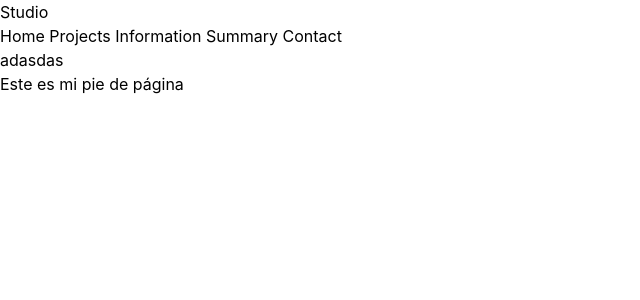
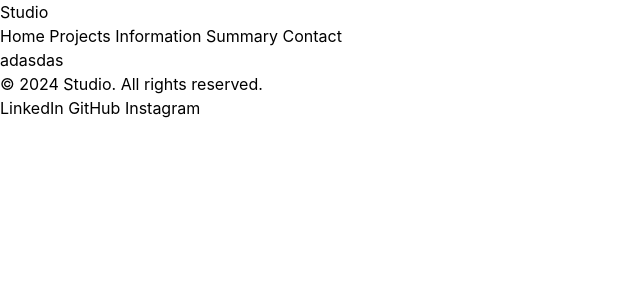
Before and after one commit to Deivopr22/proyecto-alfa-31, a SvelteKit app: page /summary in a window 1280 px wide. Shown: the top 300 px of the page, without its empty margins (0-640 px from the left). Built offline with nearby package versions, Linux system fonts and the light colour scheme.

Commit message:
Pie de página realizado (Preguntar dudas al profe más tarde)

```diff
--- a/src/routes/+layout.svelte
+++ b/src/routes/+layout.svelte
@@ -27,5 +27,12 @@
 
 
 <footer>
-	Este es mi pie de página
+	<div>© 2024 Studio. All rights reserved.</div>
+
+	<div>
+		<a href="https://www.linkedin.com/in/deivis-p%C3%A9rez-444045342/">LinkedIn</a>
+		<a href="https://github.com/Deivopr22">GitHub</a>
+		<a href="https://www.instagram.com/deivopr22/">Instagram</a>
+
+	</div>
 </footer>
```
